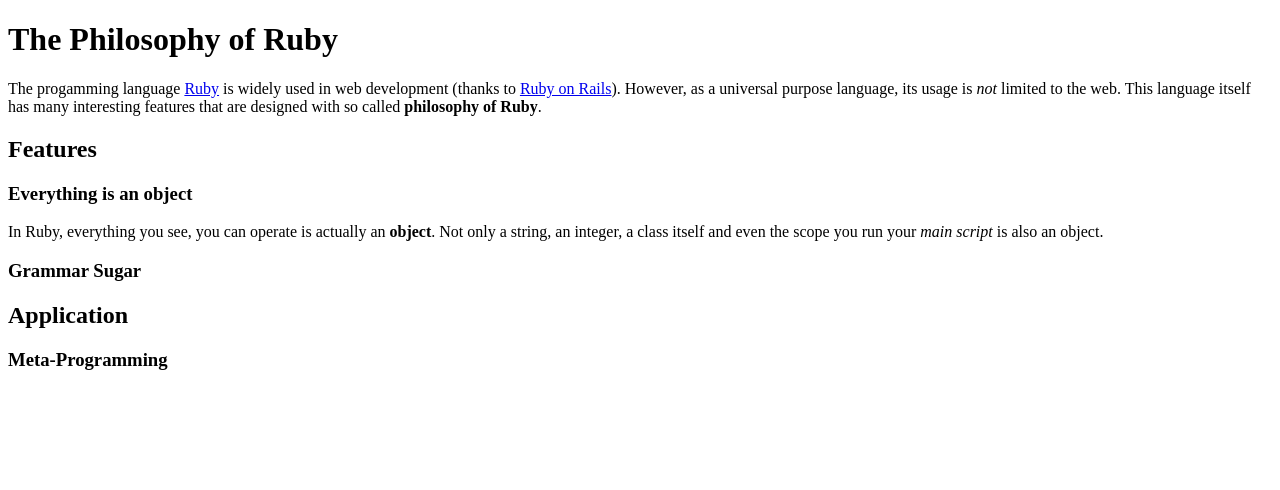
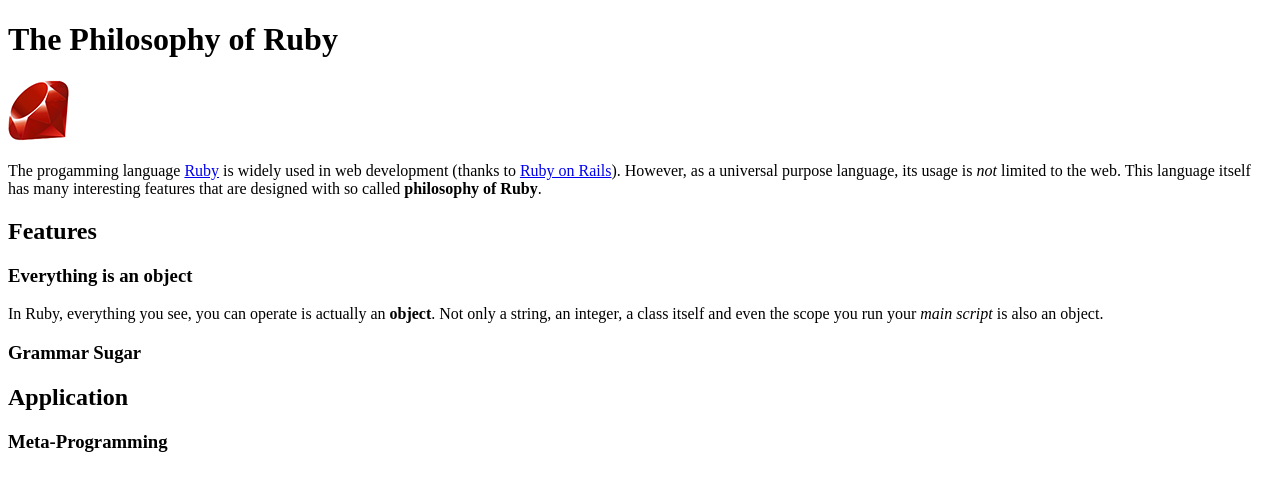
Before and after one commit to alesiong/sample_website, a plain HTML site: page index.html in a window 1280 px wide. Drawn offline with Linux system fonts and the light colour scheme.

Commit message:
add picture

```diff
--- a/index.html
+++ b/index.html
@@ -6,6 +6,8 @@
   </head>
   <body>
     <h1> The Philosophy of Ruby </h1>
+
+    <img src="images/header-ruby-logo.png", alt="Ruby Logo" />
 
     <p>
       The progamming language <a href="https://www.ruby-lang.org" target="_blank">
```
Also changed, not shown: images/header-ruby-logo.png (added).
